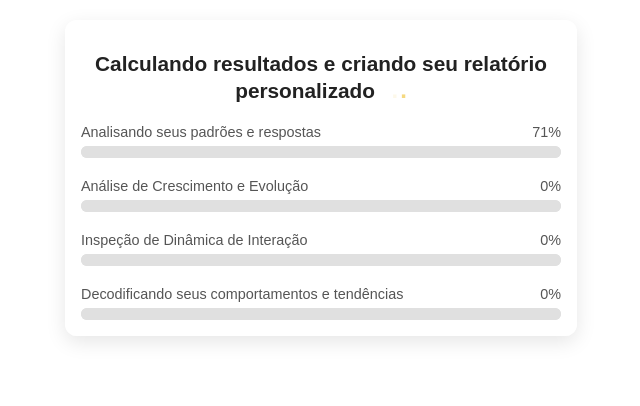
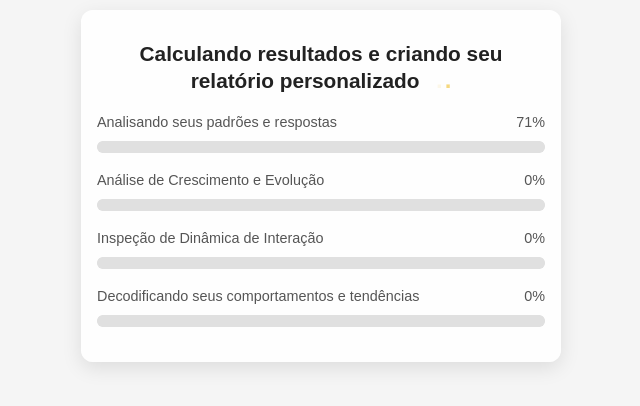
Before and after one commit to joanammtt69/analise-result-alzh, a plain HTML site: page index.html in a window 1280 px wide. Shown: the whole page, without its empty margins (319-959 px from the left). Drawn offline with Linux system fonts and the light colour scheme.

Commit message:
Update index.html

```diff
--- a/index.html
+++ b/index.html
@@ -1,43 +1,38 @@
-<!-- Seção de Análise - Código Separado -->
-<div id="quiz-container" style="max-width:480px; margin: 20px auto; background: rgba(255,255,255,0.95); border-radius:12px; padding:16px; box-shadow:0 6px 20px rgba(0,0,0,0.1); font-family:'Rubik',sans-serif;">
-  <h1 style="text-align:center; font-size:1.3rem; font-weight:700; color:#222; line-height:1.3;">
-    Calculando resultados e criando seu relatório personalizado
-    <span class="dots"><span>.</span><span>.</span><span>.</span></span>
-  </h1>
+<!DOCTYPE html>
+<html lang="pt-BR">
+<head>
+  <meta charset="UTF-8" />
+  <meta name="viewport" content="width=device-width, initial-scale=1" />
+  <title>Seção de Análise Responsiva</title>
+  <style>
+    body {
+      margin: 0;
+      padding: 10px;
+      font-family: 'Rubik', sans-serif;
+      background: #f5f5f5;
+      display: flex;
+      justify-content: center;
+    }
 
-  <div class="progress-container" style="margin-top:20px;">
-    <div class="progress-step" style="margin-bottom:20px;">
-      <p style="display:flex; justify-content:space-between; font-weight:500; font-size:0.9rem; margin-bottom:6px; color:#555;">
-        <span>Analisando seus padrões e respostas</span><span id="label1">0%</span>
-      </p>
-      <progress id="bar1" value="0" max="100" style="width:100%; height:12px; border-radius:10px; appearance:none; background-color:#e0e0e0;"></progress>
-    </div>
+    #quiz-container {
+      width: 100%;
+      max-width: 480px;
+      background: rgba(255,255,255,0.95);
+      border-radius: 12px;
+      padding: 16px;
+      box-shadow: 0 6px 20px rgba(0,0,0,0.1);
+      box-sizing: border-box;
+    }
 
-    <div class="progress-step" style="margin-bottom:20px;">
-      <p style="display:flex; justify-content:space-between; font-weight:500; font-size:0.9rem; margin-bottom:6px; color:#555;">
-        <span>Análise de Crescimento e Evolução</span><span id="label2">0%</span>
-      </p>
-      <progress id="bar2" value="0" max="100" style="width:100%; height:12px; border-radius:10px; appearance:none; background-color:#e0e0e0;"></progress>
-    </div>
+    h1 {
+      font-size: 1.3rem;
+      font-weight: 700;
+      text-align: center;
+      line-height: 1.3;
+      color: #222;
+      margin-bottom: 20px;
+    }
 
-    <div class="progress-step" style="margin-bottom:20px;">
-      <p style="display:flex; justify-content:space-between; font-weight:500; font-size:0.9rem; margin-bottom:6px; color:#555;">
-        <span>Inspeção de Dinâmica de Interação</span><span id="label3">0%</span>
-      </p>
-      <progress id="bar3" value="0" max="100" style="width:100%; height:12px; border-radius:10px; appearance:none; background-color:#e0e0e0;"></progress>
-    </div>
-
-    <div class="progress-step">
-      <p style="display:flex; justify-content:space-between; font-weight:500; font-size:0.9rem; margin-bottom:6px; color:#555;">
-        <span>Decodificando seus comportamentos e tendências</span><span id="label4">0%</span>
-      </p>
-      <progress id="bar4" value="0" max="100" style="width:100%; height:12px; border-radius:10px; appearance:none; background-color:#e0e0e0;"></progress>
-    </div>
-  </div>
-</div>
-
-<!-- Estilos da animação de pontos -->
-<style>
     .dots span {
       animation: blink 1s infinite;
       margin-left: 2px;
@@ -54,6 +49,33 @@
       50% { opacity: 1; }
     }
 
+    .progress-container {
+      width: 100%;
+    }
+
+    .progress-step {
+      margin-bottom: 18px;
+    }
+
+    .progress-step p {
+      display: flex;
+      justify-content: space-between;
+      font-weight: 500;
+      font-size: 0.9rem;
+      margin-bottom: 6px;
+      color: #555;
+    }
+
+    progress {
+      width: 100%;
+      height: 12px;
+      border-radius: 10px;
+      appearance: none;
+      -webkit-appearance: none;
+      background-color: #e0e0e0;
+      overflow: hidden;
+    }
+
     progress::-webkit-progress-bar { background-color:#e0e0e0; border-radius:10px; }
     progress::-webkit-progress-value {
       background: linear-gradient(90deg, #f2c94c, #f2994a);
@@ -65,9 +87,40 @@ progress::-moz-progress-bar {
       border-radius:10px;
       transition: width 0.3s ease;
     }
+
+    @media (max-width: 420px) {
+      h1 { font-size: 1.1rem; }
+      .progress-step p { font-size: 0.85rem; }
+      progress { height: 10px; }
+    }
   </style>
+</head>
+<body>
+  <div id="quiz-container">
+    <h1>Calculando resultados e criando seu relatório personalizado
+      <span class="dots"><span>.</span><span>.</span><span>.</span></span>
+    </h1>
 
-<!-- Script de animação das barras -->
+    <div class="progress-container">
+      <div class="progress-step">
+        <p><span>Analisando seus padrões e respostas</span><span id="label1">0%</span></p>
+        <progress id="bar1" value="0" max="100"></progress>
+      </div>
+      <div class="progress-step">
+        <p><span>Análise de Crescimento e Evolução</span><span id="label2">0%</span></p>
+        <progress id="bar2" value="0" max="100"></progress>
+      </div>
+      <div class="progress-step">
+        <p><span>Inspeção de Dinâmica de Interação</span><span id="label3">0%</span></p>
+        <progress id="bar3" value="0" max="100"></progress>
+      </div>
+      <div class="progress-step">
+        <p><span>Decodificando seus comportamentos e tendências</span><span id="label4">0%</span></p>
+        <progress id="bar4" value="0" max="100"></progress>
+      </div>
+    </div>
+  </div>
+
   <script>
     const steps = [
       { id: 'bar1', label: 'label1' },
@@ -89,14 +142,15 @@ function animateStep() {
         value++;
         bar.value = value;
         label.textContent = value + '%';
-
         if(value >= 100) {
           clearInterval(interval);
           current++;
-      setTimeout(animateStep, 250); // pequena pausa
+          setTimeout(animateStep, 250);
         }
       }, 70);
     }
 
     window.addEventListener('load', animateStep);
   </script>
+</body>
+</html>
```
Lines whose indentation alone changed are shown as unchanged.
